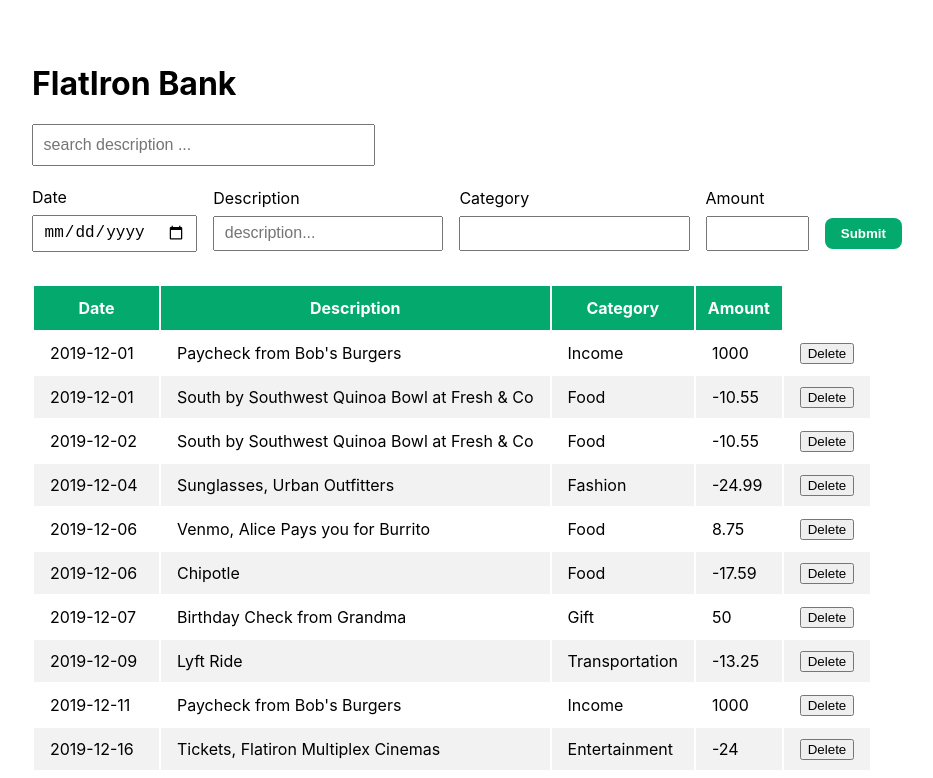
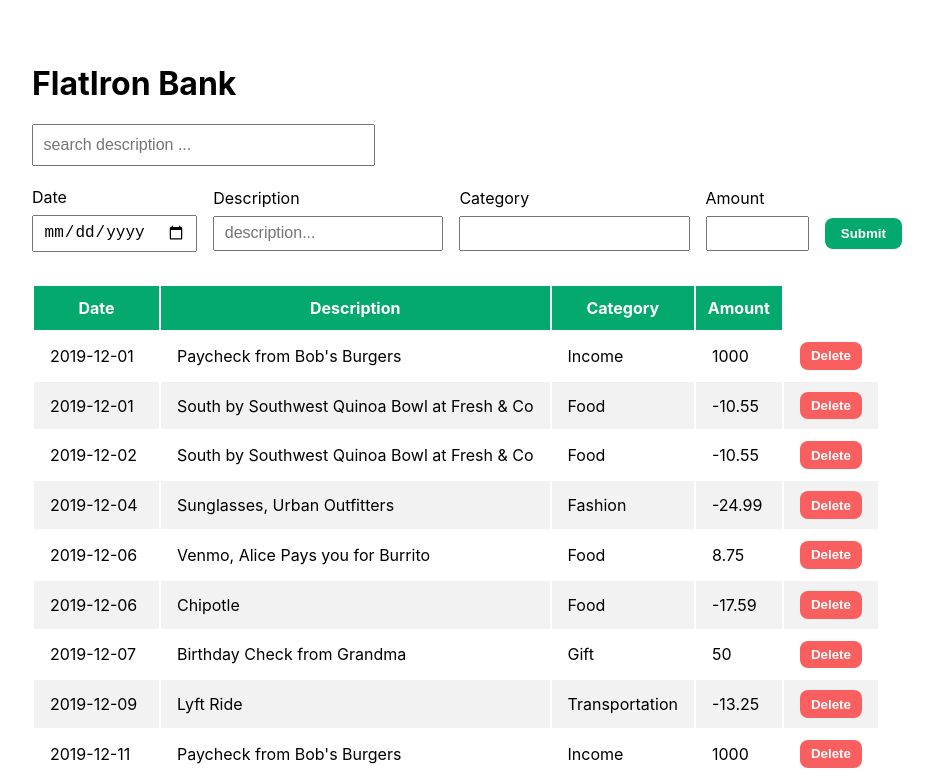
Before and after one commit to arnold-aswan/Bank-Of-Flatiron, a React (Create React App) app: page / in a window 1280 px wide. Shown: the top 778 px of the page, without its empty margins (32-965 px from the left). Built offline with nearby package versions, Linux system fonts and the light colour scheme; data requests are answered from the project's data file.

Commit message:
styled delete transaction button

```diff
--- a/src/App.css
+++ b/src/App.css
@@ -65,4 +65,19 @@ input[type="submit"] {
   border-radius: 0.5rem;
   background-color: #04aa6d;
   cursor: pointer;
+  transition: transform 0.5s ease-in-out;
 }
+
+input[type="submit"]:hover {
+  transform: scale(1.2);
+}
+
+.delete-btn {
+  color: white;
+  font-weight: 600;
+  background-color: rgb(250, 95, 95);
+  border: none;
+  border-radius: 0.5rem;
+  padding: 0.4rem 0.7rem;
+  cursor: pointer;
+}
```
